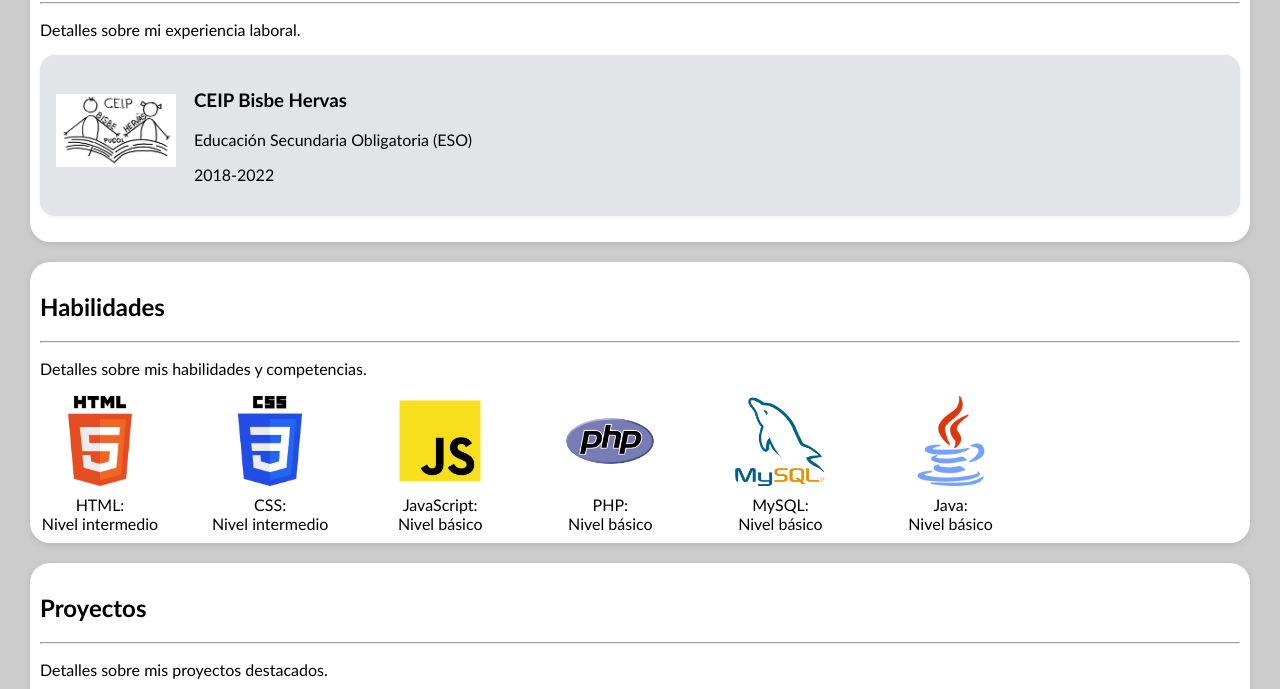
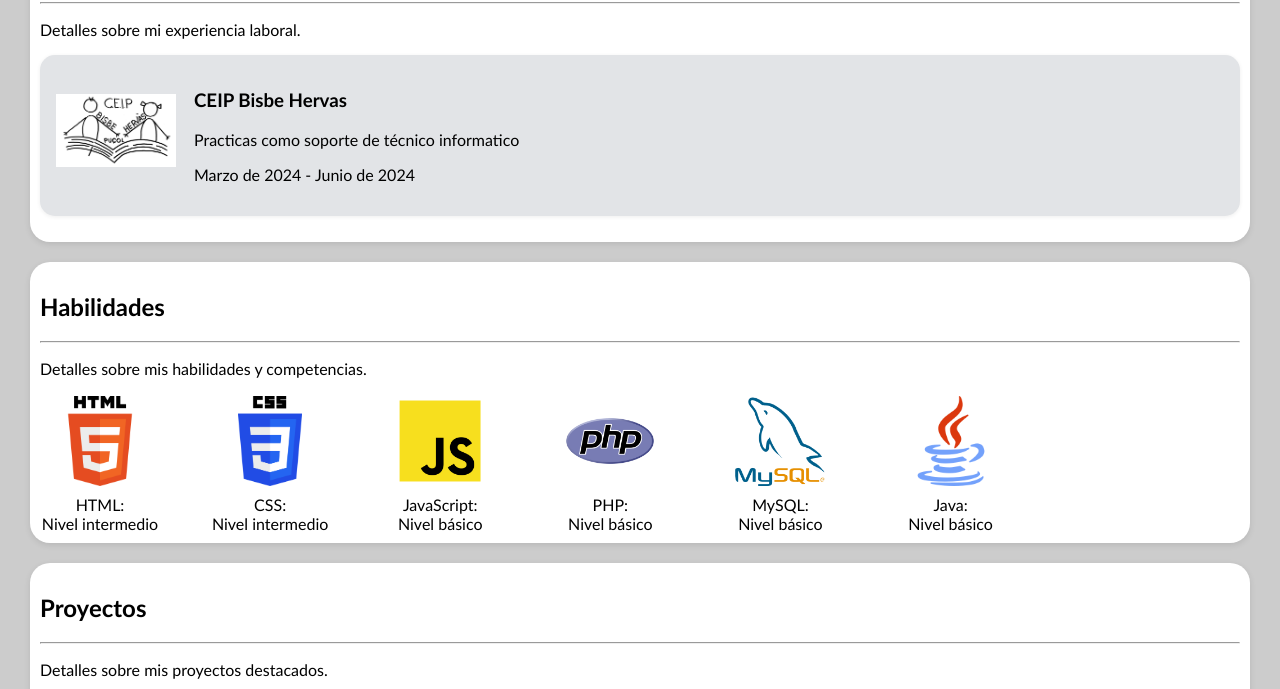
Before and after one commit to Victor-036/MyPersonalLandingPage, a plain HTML site: page index.html in a window 1280 px wide. Shown: the part 1160-1849 px from the top of the page. Drawn offline with Linux system fonts and the light colour scheme.

Commit message:
Update index.html
Cambio en experiencia laboral

```diff
--- a/index.html
+++ b/index.html
@@ -75,8 +75,8 @@
                 <img src="fotos/bisbehervas.jpg" alt="Logo CEIP Bisbe Hervas" class="item-img" />
                 <div class="item-info">
                     <h3>CEIP Bisbe Hervas</h3>
-                    <p>Educación Secundaria Obligatoria (ESO)</p>
-                    <p>2018-2022</p>
+                    <p>Practicas como soporte de técnico informatico</p>
+                    <p>Marzo de 2024 - Junio de 2024</p>
                 </div>
             </div>
         </div>
```
